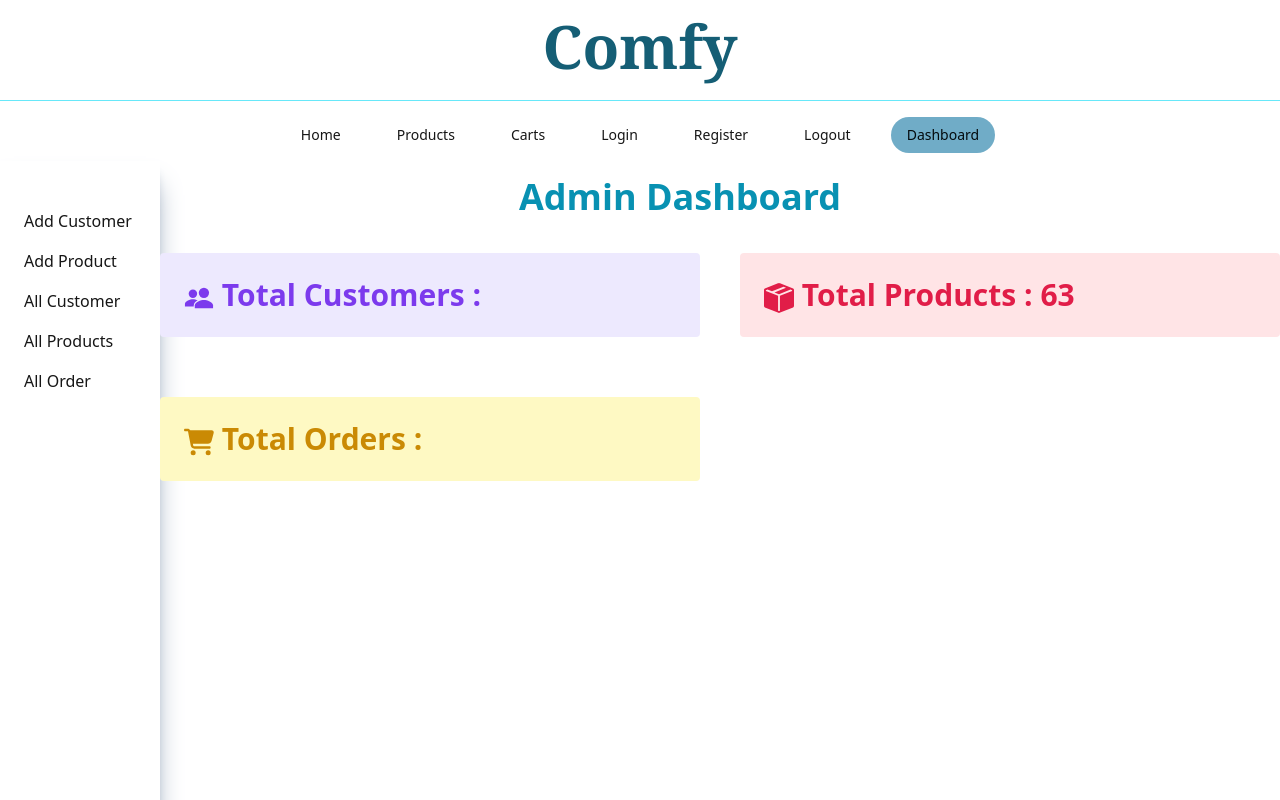
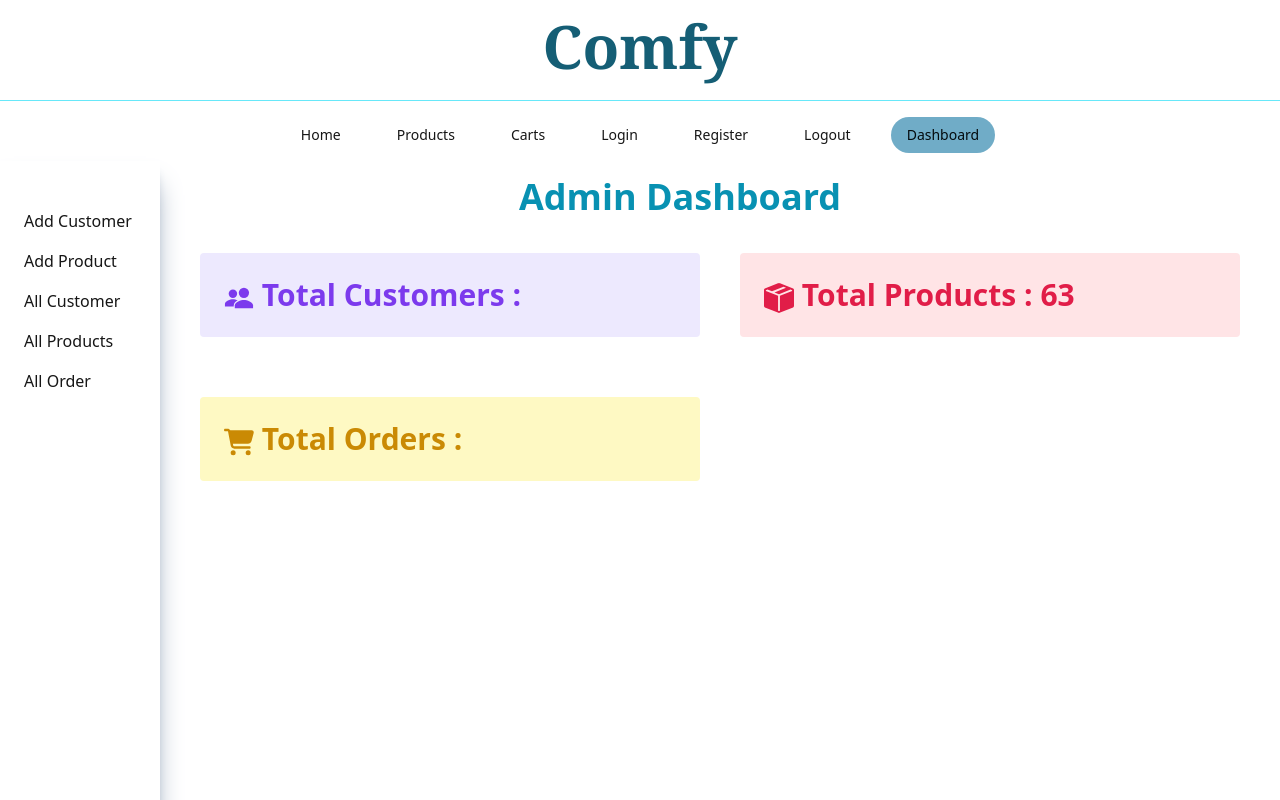
Before and after one commit to sabrinara/e-commerce, a React (Vite) app: page /dashboard in a window 1280 px wide. Shown: the top 800 px of the page. Built offline with nearby package versions, Linux system fonts and the light colour scheme.

Commit message:
admin dashboard responsibe done

```diff
--- a/src/component/Pages/Dashboard/Dashboard.jsx
+++ b/src/component/Pages/Dashboard/Dashboard.jsx
@@ -13,7 +13,7 @@ const Dashboard = () => {
     })
     const length = products.length;
     return (
-        <div>
+        <div className='mx-10'>
             <h1 className='text-4xl my-4 text-center md:mr-20 text-cyan-600 font-bold '>Admin Dashboard</h1>
 
             <div className='grid grid-cols-1 md:grid-cols-2 gap-10'>
```
